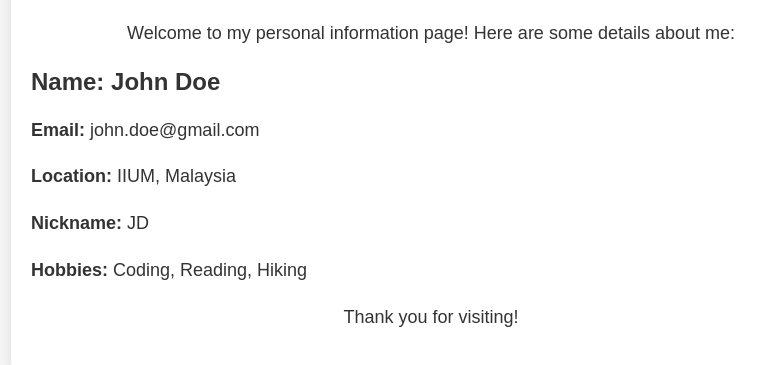
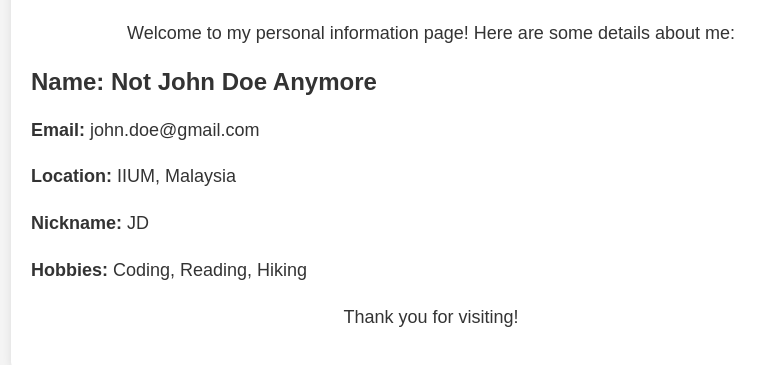
Before and after one commit to dlynazmi/testPublish, a plain HTML site: page index.html in a window 1280 px wide. Shown: the part 131-496 px from the top of the page, without its empty margins (209-974 px from the left). Drawn offline with Linux system fonts and the light colour scheme.

Commit message:
Update index.html

```diff
--- a/index.html
+++ b/index.html
@@ -41,7 +41,7 @@
         <p>Welcome to my personal information page! Here are some details about me:</p>
 
         <div class="personal-info">
-            <h2>Name: John Doe</h2>
+            <h2>Name: Not John Doe Anymore</h2>
             <p><strong>Email:</strong> john.doe@gmail.com</p>
             <p><strong>Location:</strong> IIUM, Malaysia</p>
             <p><strong>Nickname:</strong> JD</p>
```
